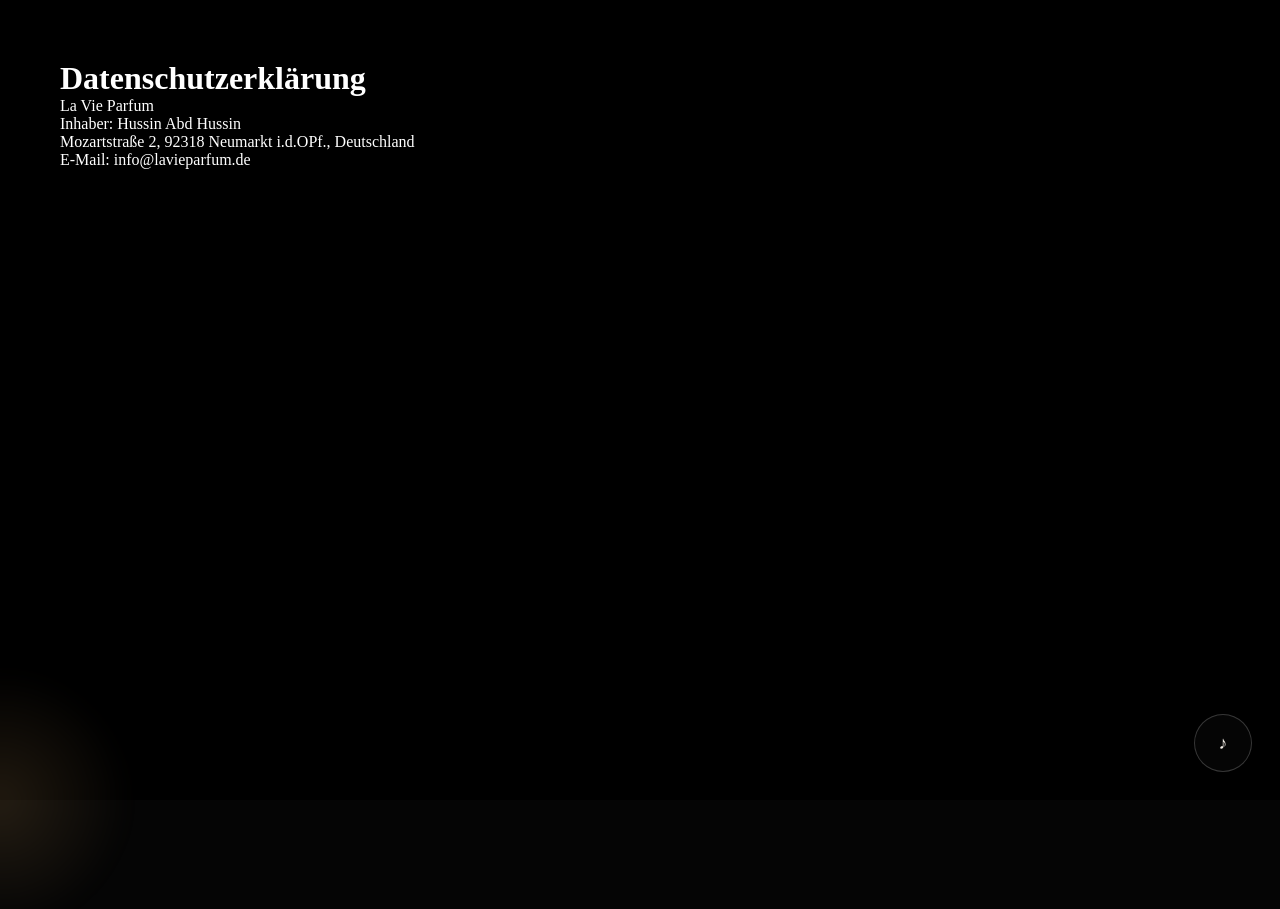
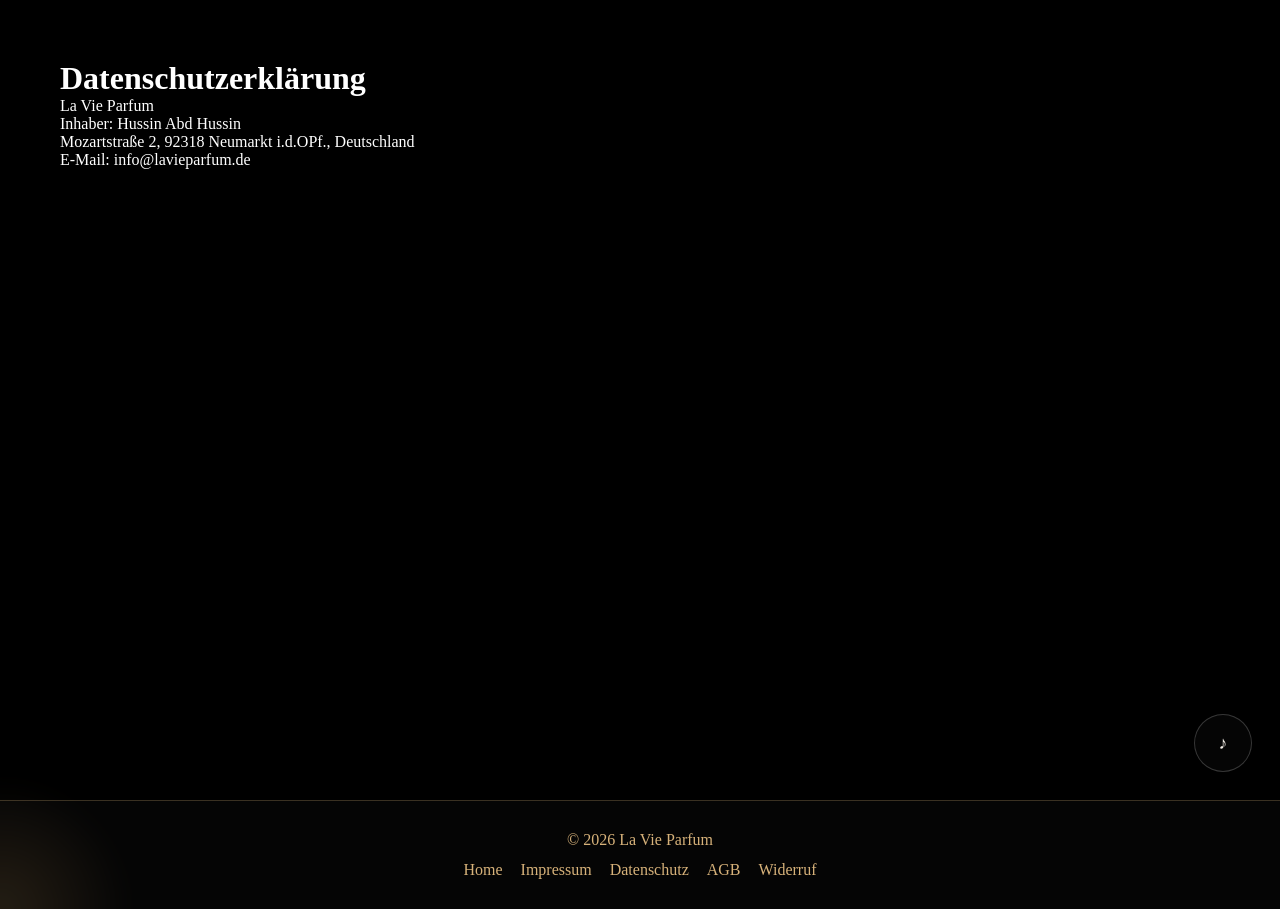
Before and after one commit to Hussin3837/lavie-, a Next.js app: page /datenschutz in a window 1280 px wide. Before the commit the page ends 800 px from the top, so only its background shows below. Built offline with nearby package versions, Linux system fonts and the light colour scheme.

Commit message:
Update layout.tsx

```diff
--- a/app/layout.tsx
+++ b/app/layout.tsx
@@ -47,7 +47,29 @@ export default function RootLayout({
     <html lang="en" suppressHydrationWarning>
       <body suppressHydrationWarning>
         <CartProvider>
-          {children}
+         <body>
+  {children}
+
+  <footer style={{
+    background: "#050505",
+    color: "#d7b27a",
+    textAlign: "center",
+    padding: "30px 20px",
+    borderTop: "1px solid rgba(215,178,122,.25)"
+  }}>
+    <p style={{ marginBottom: "12px" }}>
+      © 2026 La Vie Parfum
+    </p>
+
+    <nav style={{ display: "flex", justifyContent: "center", gap: "18px", flexWrap: "wrap" }}>
+      <a href="/" style={{ color: "#d7b27a", textDecoration: "none" }}>Home</a>
+      <a href="/impressum" style={{ color: "#d7b27a", textDecoration: "none" }}>Impressum</a>
+      <a href="/datenschutz" style={{ color: "#d7b27a", textDecoration: "none" }}>Datenschutz</a>
+      <a href="/agb" style={{ color: "#d7b27a", textDecoration: "none" }}>AGB</a>
+      <a href="/widerruf" style={{ color: "#d7b27a", textDecoration: "none" }}>Widerruf</a>
+    </nav>
+  </footer>
+</body>
           <MusicPlayer />
         </CartProvider>
 
```
